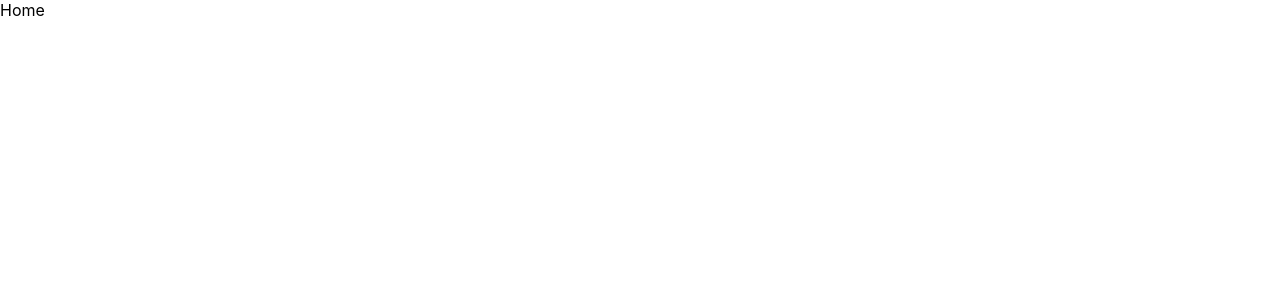
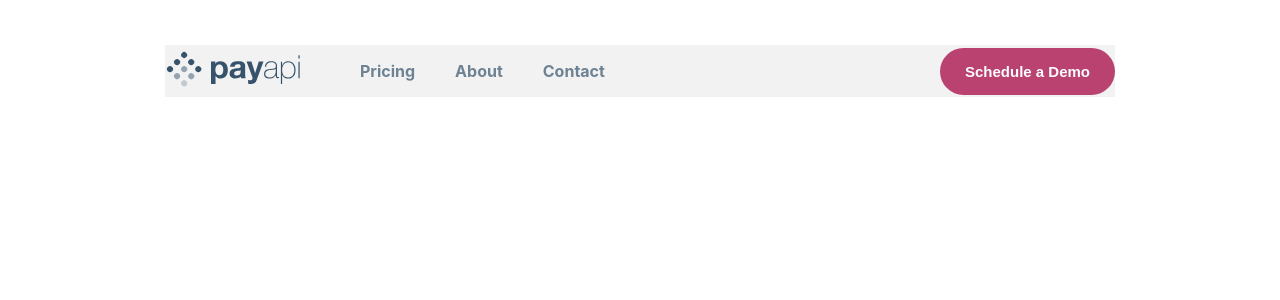
Before and after one commit to StankovicMarija/demo-react-project, a React (Create React App) app: page / in a window 1280 px wide. Shown: the top 300 px of the page. Built offline with nearby package versions, Linux system fonts and the light colour scheme.

Commit message:
adding navigation on page

```diff
--- /dev/null
+++ b/src/components/logo.jsx
@@ -0,0 +1,12 @@
+import React from "react";
+import logo from "../img/logo.svg";
+
+const Logo = () => {
+  return (
+    <div>
+      <img src={logo} alt="logo" />
+    </div>
+  );
+};
+
+export default Logo;
--- /dev/null
+++ b/src/components/nav/navbar.jsx
@@ -0,0 +1,24 @@
+import React from "react";
+import { NavLink } from "react-router-dom";
+
+import classes from "./navbar.module.css";
+
+const Navbar = () => {
+  return (
+    <nav>
+      <ul className={classes.navList}>
+        <li className={classes.navListTab}>
+          <NavLink to="/">Pricing</NavLink>
+        </li>
+        <li className={classes.navListTab}>
+          <NavLink to="/">About</NavLink>
+        </li>
+        <li className={classes.navListTab}>
+          <NavLink to="/contact">Contact</NavLink>
+        </li>
+      </ul>
+    </nav>
+  );
+};
+
+export default Navbar;
--- /dev/null
+++ b/src/components/nav/navbar.module.css
@@ -0,0 +1,17 @@
+.navList {
+  list-style: none;
+  display: grid;
+  grid-template-columns: 1fr 1fr 1fr;
+}
+
+.navListTab a {
+  text-decoration: none;
+  color: #36536b;
+  opacity: 0.7;
+  font-weight: bold;
+  padding: 0 20px;
+}
+
+.navListTab a:hover {
+  opacity: 1;
+}
--- /dev/null
+++ b/src/components/nav/navigation.jsx
@@ -0,0 +1,17 @@
+import React from "react";
+import Logo from "../logo";
+import Button from "../button/button";
+import classes from "./navigation.module.css";
+import Navbar from "./navbar";
+
+const Navigation = () => {
+  return (
+    <div className={classes.nav}>
+      <Logo />
+      <Navbar />
+      <Button>Schedule a Demo</Button>
+    </div>
+  );
+};
+
+export default Navigation;
--- /dev/null
+++ b/src/components/nav/navigation.module.css
@@ -0,0 +1,8 @@
+.nav {
+  display: grid;
+  grid-template-columns: 1fr 1fr 5fr;
+  align-items: center;
+  justify-items: end;
+  margin: 45px 165px;
+  background-color: #f2f2f2;
+}
--- a/src/pages/Contact.js
+++ b/src/pages/Contact.js
@@ -1,7 +1,12 @@
 import React from "react";
+import Navigation from "../components/nav/navigation";
 
 function Contact() {
-  return <div>Contact</div>;
+  return (
+    <div>
+      <Navigation />
+    </div>
+  );
 }
 
 export default Contact;
--- a/src/pages/Home.js
+++ b/src/pages/Home.js
@@ -1,7 +1,12 @@
 import React from "react";
+import Navigation from "../components/nav/navigation";
 
 const Home = () => {
-  return <div>Home</div>;
+  return (
+    <div>
+      <Navigation />
+    </div>
+  );
 };
 
 export default Home;
```
Also changed, not shown: src/img/logo.svg (added).
